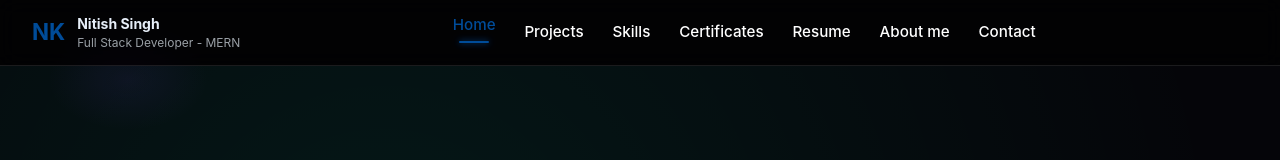
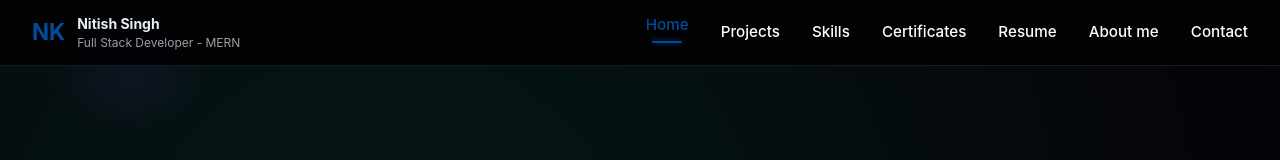
Before and after one commit to nknitishsingh94/Nitish-Portfolio, a React (Vite) app: page / in a window 1280 px wide. Shown: the top 160 px of the page. Built offline with nearby package versions, Linux system fonts and the light colour scheme; the HTML template or start-up script is replaced by a standard one.

Commit message:
fix: align desktop navbar links to the right

```diff
--- a/src/components/Navbar.jsx
+++ b/src/components/Navbar.jsx
@@ -64,8 +64,8 @@ export default function Navbar() {
           className="desktop-nav-links"
           style={{
             display: "none",
-            justifyContent: "center",
-            gap: "1.8rem",
+            justifyContent: "flex-end", // Align to the right
+            gap: "2rem", // Slightly increased gap for better spacing
             alignItems: "center",
             flexGrow: 1,
           }}
```
